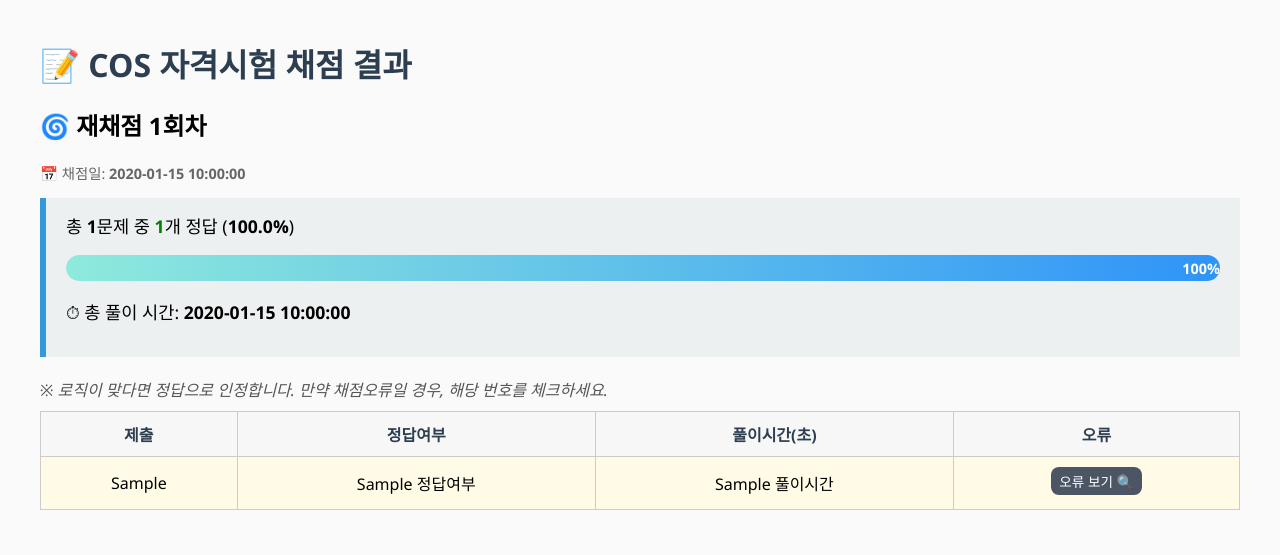
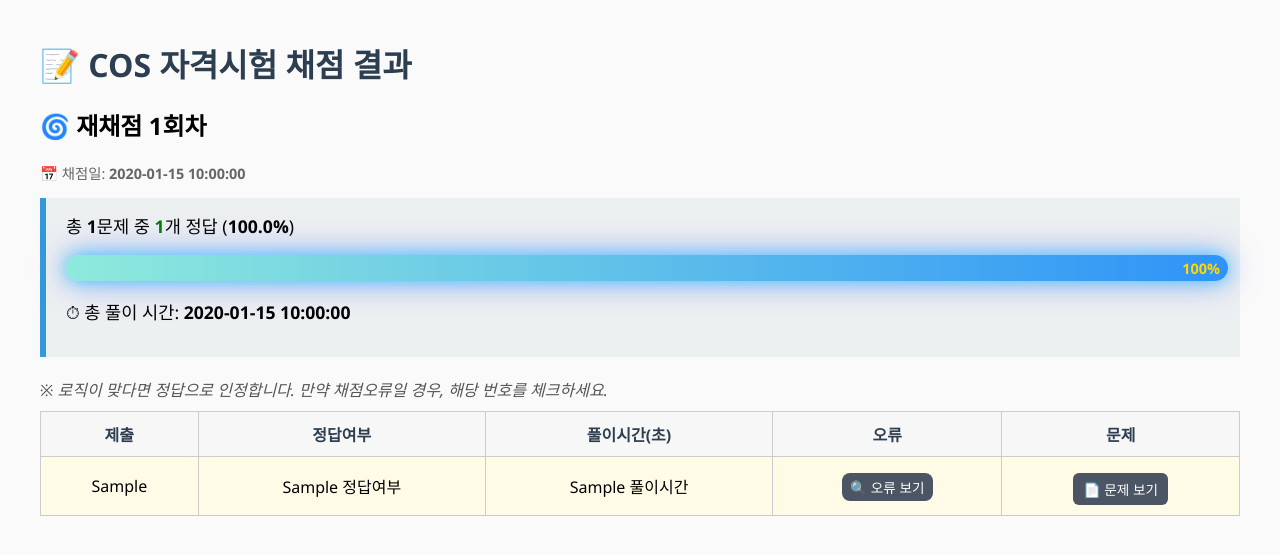
Before and after one commit to sleepyhood/scratch_exam, a Python web app: template src/templates/report_template.html in a window 1280 px wide. Shown: the top 555 px of the page. Run offline with Jinja, Linux system fonts and the light colour scheme; the template is opened without the code that fills it: most values are stand-ins (such as "Sample title", 1, 10 or a date in 2020).

Commit message:
PDF 보기 기능 추가

```diff
--- a/src/html_report.py
+++ b/src/html_report.py
@@ -66,13 +66,14 @@ def save_results_as_html(results, meta_path=None, regrade_mode=False, output_fil
         regrade_count = None
 
     output_path = desktop / filename
-
+    print(f"output_path: {output_path}")
     html = template.render(
         results=results,
         correct_count=correct_count,
         today=today,
         total_time_str=format_time(total_time),
         regrade_count=regrade_count,
+
     )
 
     with open(output_path, "w", encoding="utf-8") as f:
--- a/src/templates/report_template.html
+++ b/src/templates/report_template.html
@@ -229,7 +229,21 @@
         color: orange;
         margin-right: 4px;
       }
+    button {
+  background-color: #4b5563;
+  color: white;
+  border: none;
+  padding: 6px 10px;
+  cursor: pointer;
+  font-size: 0.85em;
+  border-radius: 6px;
+  margin-top: 6px;
+  transition: background-color 0.2s ease;
+}
 
+button:hover {
+  background-color: #374151;
+}
       .toggle-error {
         background-color: #4b5563;
         color: white;
@@ -271,7 +285,7 @@
         border-radius: 16px;
         height: 26px;
         position: relative;
-        overflow: hidden;
+        overflow: visible; /* ✅ 아우라 보이게 */
         box-shadow: inset 0 1px 2px rgba(0, 0, 0, 0.1);
       }
 
@@ -295,6 +309,54 @@
         font-size: 0.9rem;
         white-space: nowrap;
       }
+
+
+#pdf-overlay {
+  position: fixed;
+  inset: 0;
+  background-color: rgba(0,0,0,0.3);
+  z-index: 999;
+}
+
+#pdf-viewer {
+  position: absolute;
+  top: 0;
+  left: 0;
+  width: 60%;
+  height: 100%;
+  background: #f9f9f9;
+  box-shadow: 2px 0 10px rgba(0, 0, 0, 0.3);
+}
+.progress-bar.aura {
+  animation: bluePulse 1.8s ease-in-out infinite;
+  position: relative;
+  z-index: 10;
+  color: rgb(255, 217, 0);
+  font-weight: bold;
+}
+
+@keyframes bluePulse {
+  0% {
+    box-shadow:
+      0 0 12px rgba(0, 178, 255, 0.4),
+      0 0 20px rgba(124, 204, 255, 0.3),
+      0 0 28px rgba(156, 102, 255, 0.3);
+  }
+  50% {
+    box-shadow:
+      0 0 20px rgba(0, 178, 255, 0.7),
+      0 0 32px rgba(124, 204, 255, 0.5),
+      0 0 40px rgba(156, 102, 255, 0.4);
+  }
+  100% {
+    box-shadow:
+      0 0 12px rgba(0, 178, 255, 0.4),
+      0 0 20px rgba(124, 204, 255, 0.3),
+      0 0 28px rgba(156, 102, 255, 0.3);
+  }
+}
+
+
     </style>
   </head>
   <body>
@@ -331,39 +393,73 @@
 <table>
   <thead>
     <tr>
-          <!-- PDF 열 제거 or 유지 시 -->
-          <!-- <th>문제 PDF</th> -->
       <th>제출</th>
       <th>정답여부</th>
       <th>풀이시간(초)</th>
       <th>오류</th>
+      <th>문제</th>  <!-- 문제 버튼 위치 이동 -->
     </tr>
   </thead>
   <tbody>
     {% for r in results %}
-        <tr
-          class="{% if r.정답여부 == 'O' %}correct{% elif r.정답여부 == 'X' %}wrong{% else %}error{% endif %}"
-        >
+    <tr class="{% if r.정답여부 == 'O' %}correct{% elif r.정답여부 == 'X' %}wrong{% else %}error{% endif %}">
       <td>{{ r.제출 }}</td>
       <td class="{{ r.정답여부 }}">{{ r.정답여부 }}</td>
       <td>{{ r.풀이시간 }}</td>
       <td>
         {% if r.오류내용 %}
-            <button class="toggle-error" onclick="toggleDetail(this)">
-              오류 보기 🔍
-            </button>
-            {% else %} - {% endif %}
+        <button class="toggle-error" onclick="toggleDetail(this)">🔍 오류 보기</button>
+        {% else %}-{% endif %}
+      </td>
+      <td>
+        {% if r.문제PDF %}
+        <button onclick='showPdf({{ r.문제PDF | tojson }}, {{ r.시작페이지 | default(1) }})'>📄 문제 보기</button>
+        {% else %}-{% endif %}
       </td>
     </tr>
 
     {% if r.오류내용 %}
     <tr class="error-detail-row" style="display: none">
-          <td colspan="4">{{ r.오류내용 | safe }}</td>
+      <td colspan="5">{{ r.오류내용 | safe }}</td>
     </tr>
-        {% endif %} {% endfor %}
+    {% endif %}
+    {% endfor %}
   </tbody>
 </table>
+
+
+
+<!-- PDF 슬라이드 뷰어 패널 -->
+<!-- PDF Viewer Wrapper -->
+<div id="pdf-overlay" style="display: none">
+  <div id="pdf-viewer">
+    <iframe id="pdf-frame" style="width: 100%; height: 100%; border: none"></iframe>
+  </div>
+</div>
+
     <script>
+function showPdf(pdfPath, page) {
+  const overlay = document.getElementById("pdf-overlay");
+  const frame = document.getElementById("pdf-frame");
+
+  const pageSuffix = `#page=${page || 1}`;
+  frame.src = pdfPath + pageSuffix;
+
+  overlay.style.display = "block";
+}
+
+document.getElementById("pdf-overlay").addEventListener("click", function (e) {
+  // 클릭한 곳이 iframe이 아닌 바깥이면 닫기
+  if (e.target.id === "pdf-overlay") {
+    this.style.display = "none";
+    document.getElementById("pdf-frame").src = "";
+  }
+});
+function hidePdf() {
+  document.getElementById('pdf-viewer').style.left = '-60%';
+}
+
+
           window.addEventListener('DOMContentLoaded', () => {
         const bar = document.getElementById('progressBar');
         const label = document.getElementById('progressLabel');
@@ -387,8 +483,10 @@
         // 색상 그라디언트 적용
         let gradient = "";
 
-        if (target === 100)
+ if (target === 100) {
   gradient = "linear-gradient(to right, rgb(142,234,220), rgb(46,147,248))";
+  bar.classList.add("aura");
+}
         else if (target >= 80)
           gradient = "linear-gradient(to right, rgb(128,240,131), rgb(44,206,190))";
         else if (target >= 51)
@@ -412,5 +510,8 @@
                             button.textContent = visible ? "오류 보기 🔍" : "오류 닫기 🔒";
                           }
     </script>
+
+
+
   </body>
 </html>
```
Also changed, not shown: src/exam_selector.py (+16 -3 lines), src/grader.py (+22 -7 lines), src/main.py (+17 -1 lines), src/scratch_parser.py (+11 -0 lines). Lines whose indentation alone changed are shown as unchanged.
